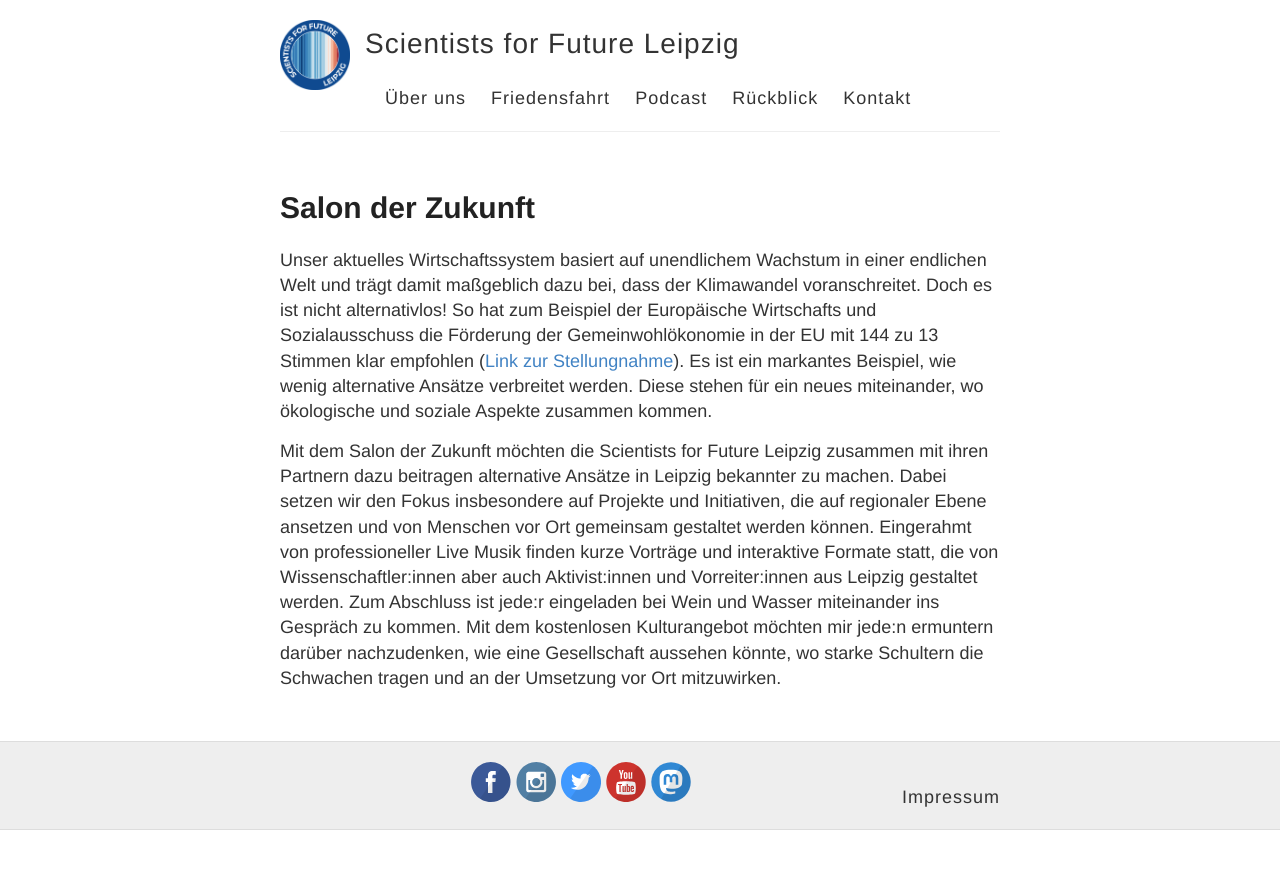
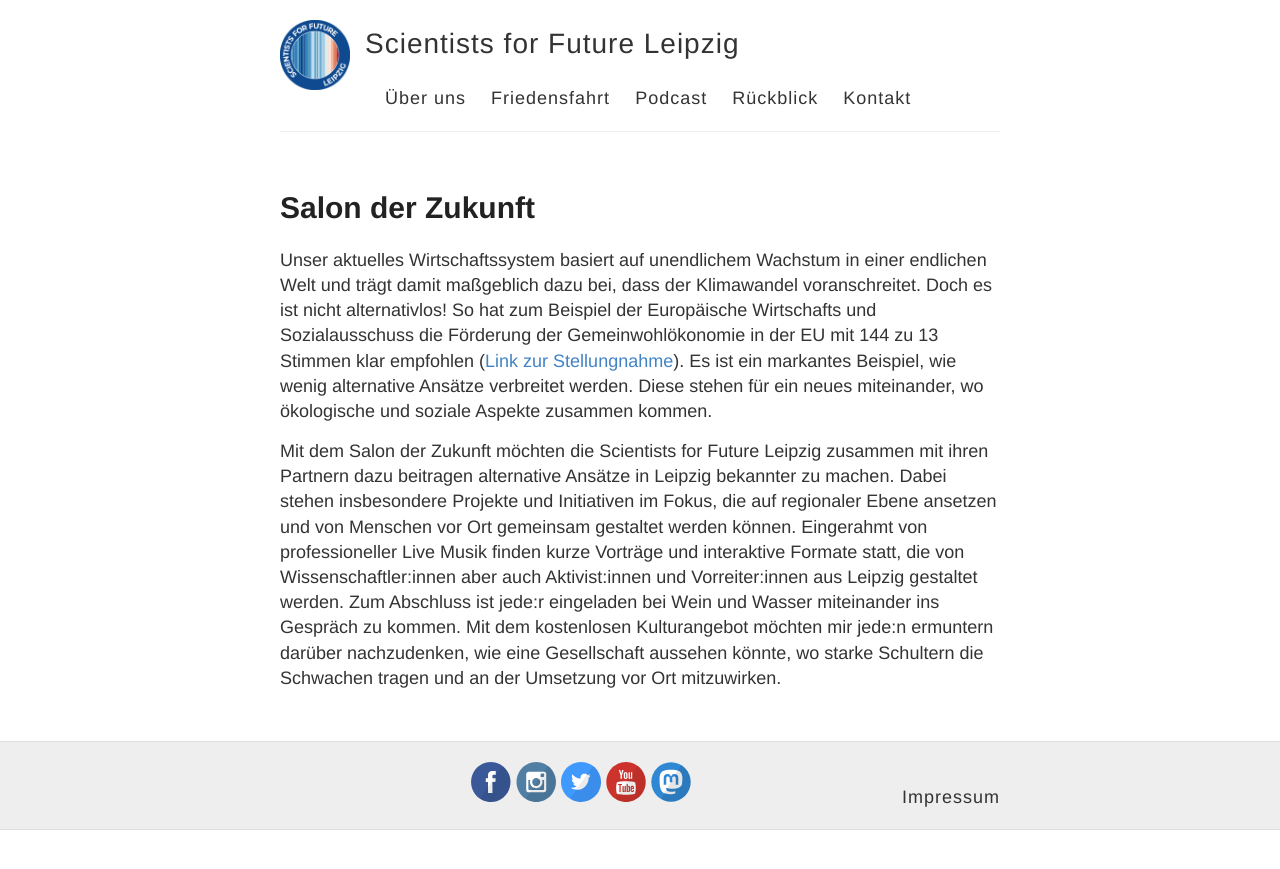
Before and after one commit to s4f-leipzig/s4f-leipzig.github.io, a Jekyll site: the page built from salon.md, in a window 1280 px wide. Shown: the top 869 px of the page. Built offline with Jekyll 4.4.1, drawn with Linux system fonts in a browser that asks for light colours; a file with an impossible date is left out.

Commit message:
Update salon.md

```diff
--- a/salon.md
+++ b/salon.md
@@ -9,4 +9,4 @@ Sozialausschuss die Förderung der Gemeinwohlökonomie in der EU mit 144 zu 13 S
 (<a href="https://eur-lex.europa.eu/legal-content/DE/TXT/?uri=CELEX%3A52015IE2060">Link zur Stellungnahme</a>). Es ist ein markantes Beispiel, wie wenig
 alternative Ansätze verbreitet werden. Diese stehen für ein neues miteinander, wo ökologische und soziale Aspekte zusammen kommen.
 
-Mit dem Salon der Zukunft möchten die Scientists for Future Leipzig zusammen mit ihren Partnern dazu beitragen alternative Ansätze in Leipzig bekannter zu machen. Dabei setzen wir den Fokus insbesondere auf Projekte und Initiativen, die auf regionaler Ebene ansetzen und von Menschen vor Ort gemeinsam gestaltet werden können. Eingerahmt von professioneller Live Musik finden kurze Vorträge und interaktive Formate statt, die von Wissenschaftler:innen aber auch Aktivist:innen und Vorreiter:innen aus Leipzig gestaltet werden. Zum Abschluss ist jede:r eingeladen bei Wein und Wasser miteinander ins Gespräch zu kommen. Mit dem kostenlosen Kulturangebot möchten mir jede:n ermuntern darüber nachzudenken, wie eine Gesellschaft aussehen könnte, wo starke Schultern die Schwachen tragen und an der Umsetzung vor Ort mitzuwirken.
+Mit dem Salon der Zukunft möchten die Scientists for Future Leipzig zusammen mit ihren Partnern dazu beitragen alternative Ansätze in Leipzig bekannter zu machen. Dabei stehen insbesondere Projekte und Initiativen im Fokus, die auf regionaler Ebene ansetzen und von Menschen vor Ort gemeinsam gestaltet werden können. Eingerahmt von professioneller Live Musik finden kurze Vorträge und interaktive Formate statt, die von Wissenschaftler:innen aber auch Aktivist:innen und Vorreiter:innen aus Leipzig gestaltet werden. Zum Abschluss ist jede:r eingeladen bei Wein und Wasser miteinander ins Gespräch zu kommen. Mit dem kostenlosen Kulturangebot möchten mir jede:n ermuntern darüber nachzudenken, wie eine Gesellschaft aussehen könnte, wo starke Schultern die Schwachen tragen und an der Umsetzung vor Ort mitzuwirken.
```
